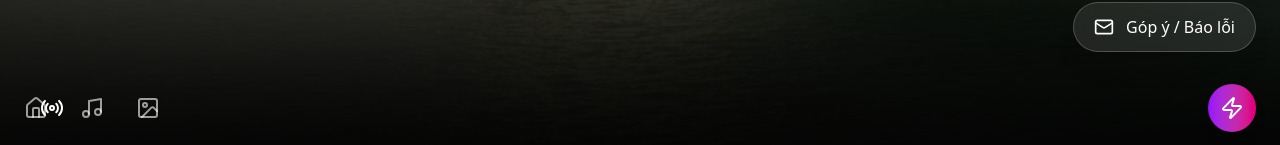
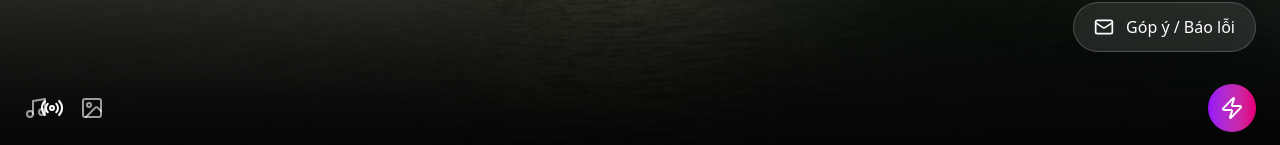
Before and after one commit to Huy2304/study, a Next.js app: page / in a window 1280 px wide. Shown: the part 652-797 px from the top of the page. Built offline with nearby package versions, Linux system fonts and the light colour scheme.

Commit message:
removw icon of bottom

```diff
--- a/src/components/BottomBar.tsx
+++ b/src/components/BottomBar.tsx
@@ -15,9 +15,6 @@ export default function BottomBar() {
 
                 {/* BÊN TRÁI: Ẩn nhưng vẫn chiếm chỗ khi super focus */}
                 <div className={`flex items-center gap-8 ${isSuperFocus ? 'invisible' : ''}`}>
-                    <button className="text-white/60 hover:text-white transition">
-                        <Home size={24} />
-                    </button>
 
                     <MusicTooltip />   {/* Giữ nguyên */}
                     <MiniYoutubePlayer />
```
